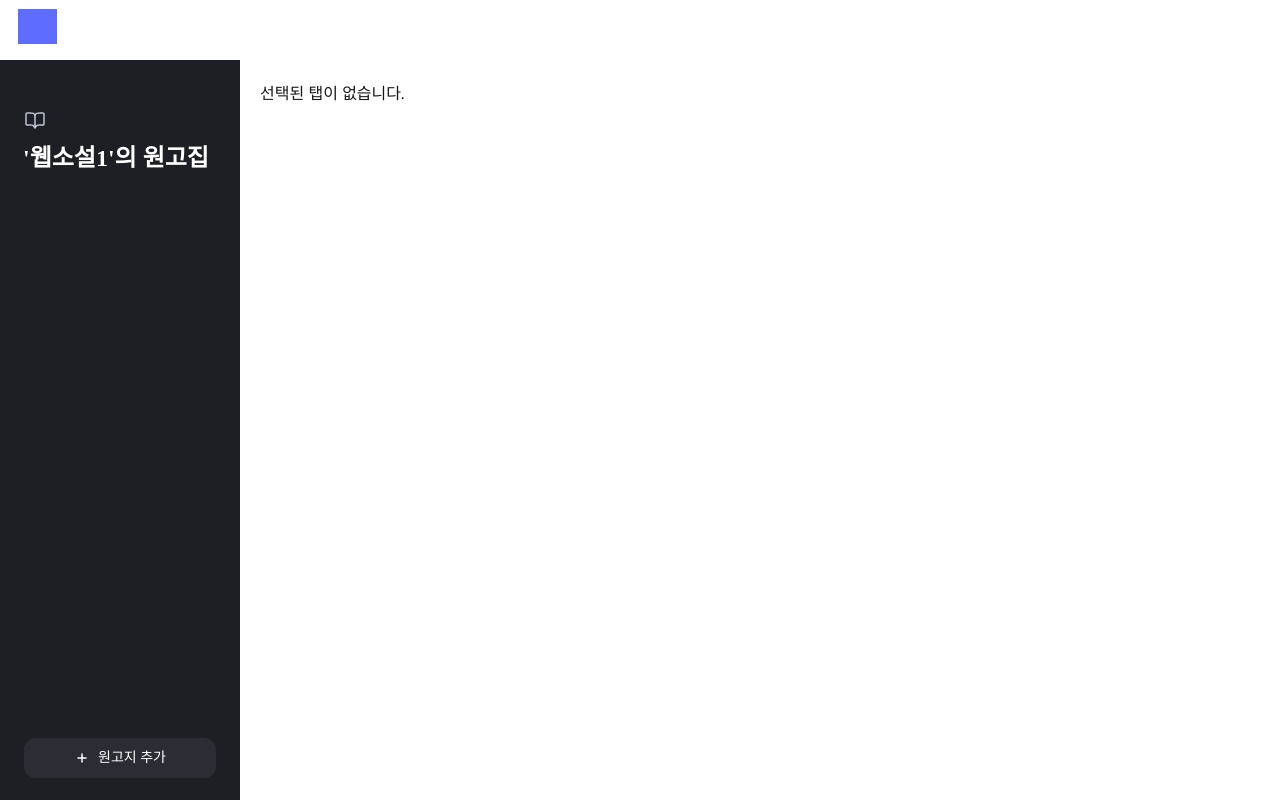
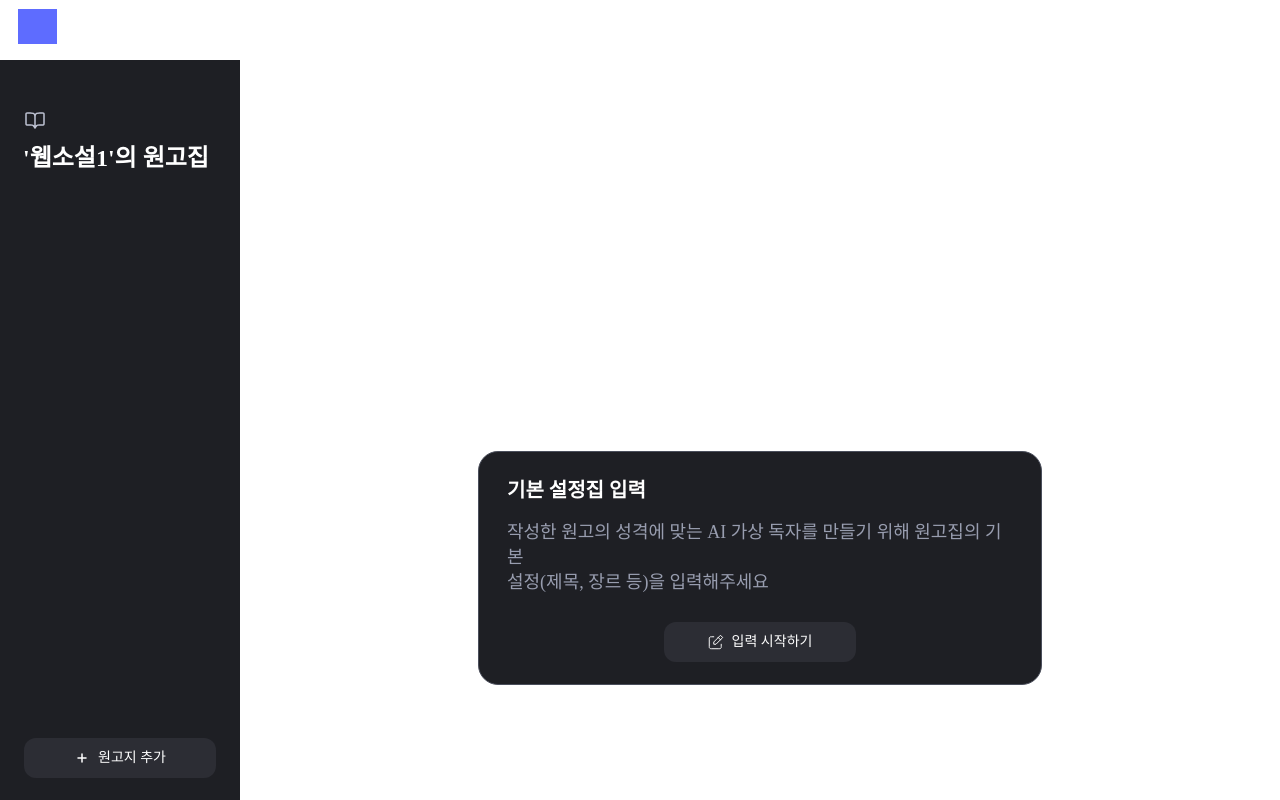
Before and after one commit to songye38/betareader, a Next.js app: page /1/1 in a window 1280 px wide. Built offline with nearby package versions, Linux system fonts and the light colour scheme; a web font is replaced by a local one.

Commit message:
not null이 아닌경우도 추가

```diff
--- a/pages/[userId]/[manuscriptId].js
+++ b/pages/[userId]/[manuscriptId].js
@@ -21,10 +21,10 @@ const UserPage = ({ userId, manuscriptId }) => {
       <SidebarComponent /> {/* Sidebar 내부에서 Zustand의 상태 관리 */}
       <div style={{ flex: 1, padding: "20px" }}>
         {/* selectedTab 값에 따라 다른 컴포넌트 렌더링 */}
-        {selectedTab ? (
+        {selectedTab != null ? (
             <EpisodeFormComponent />
             ) : (
-            <div>선택된 탭이 없습니다.</div>
+            <StartComponent />
             )}
       </div>
     </div>
```
